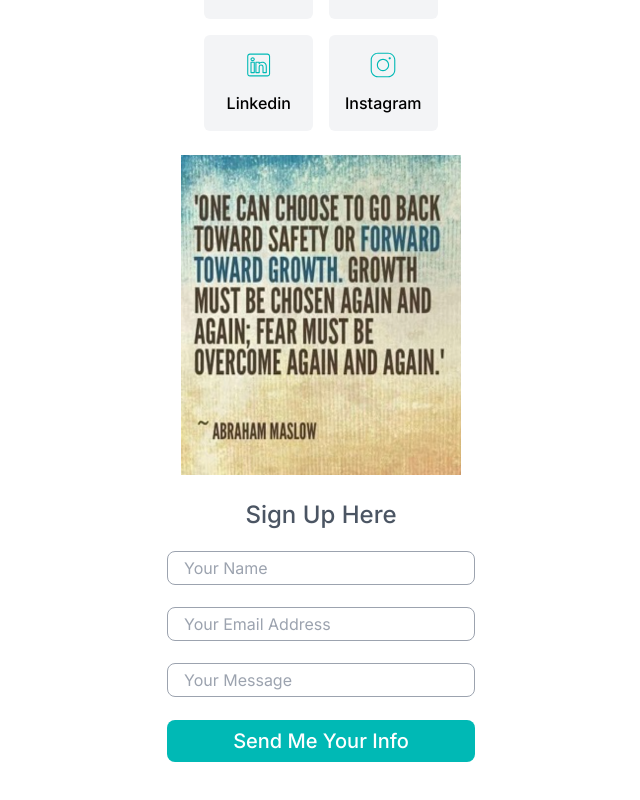
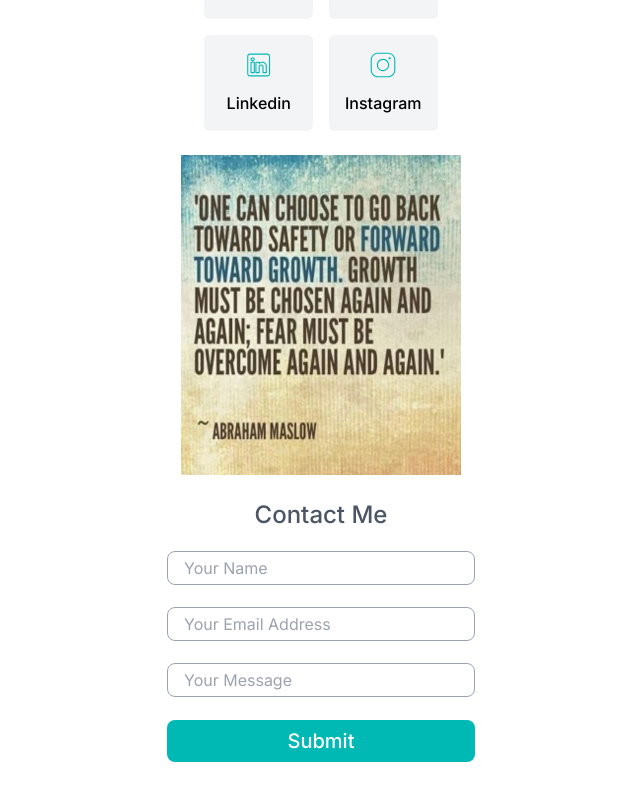
Before and after one commit to Thapaweb12/cecil_website, a Next.js app: page /digital-card in a window 1280 px wide. Shown: the part 832-1632 px from the top of the page, without its empty margins (319-959 px from the left). Built offline with nearby package versions, Linux system fonts and the light colour scheme.

Commit message:
fix: minor fix

```diff
--- a/src/components/digital-card/DigitalCardForm.tsx
+++ b/src/components/digital-card/DigitalCardForm.tsx
@@ -80,8 +80,7 @@ const DigitalCardForm = () => {
       className="flex flex-col w-full px-4"
     >
       <p className="text-center text-2xl font-medium text-gray-600 pb-5">
-        {" "}
-        Sign Up Here
+        Contact Me
       </p>
       <div className="flex flex-col gap-2 md:gap-4 w-full">
         {inputFields.map((field) => (
@@ -109,7 +108,7 @@ const DigitalCardForm = () => {
         className="bg-primary py-1 "
         type="submit"
       >
-        Send Me Your Info
+        Submit
       </CustomButton>
     </form>
   );
```
Also changed, not shown: 1 other file (tests, documents, lock files or other folders).
